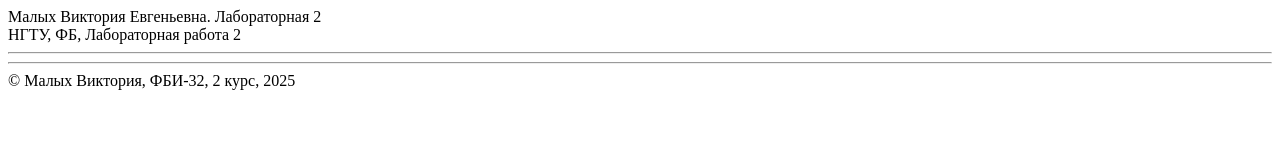
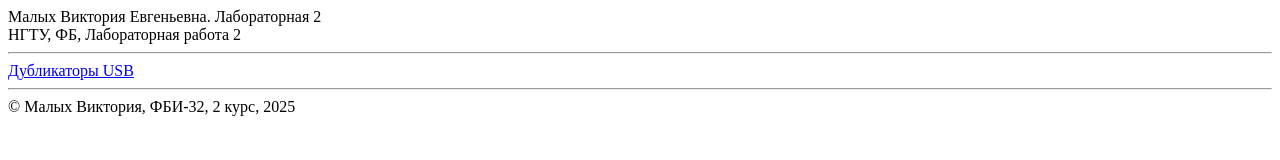
Before and after one commit to vikamalykh/web-front-labs, a plain HTML site: page lab2/lab2.html in a window 1280 px wide. Drawn offline with Linux system fonts and the light colour scheme.

Commit message:
Меню 2-ой лабораторной

```diff
--- a/lab2/lab2.html
+++ b/lab2/lab2.html
@@ -11,7 +11,9 @@
             <hr>
         </header>
 
-        <main></main>
+        <main>
+            <a href="usb.html">Дубликаторы USB</a>
+        </main>
 
         <footer>
             <hr>
```
